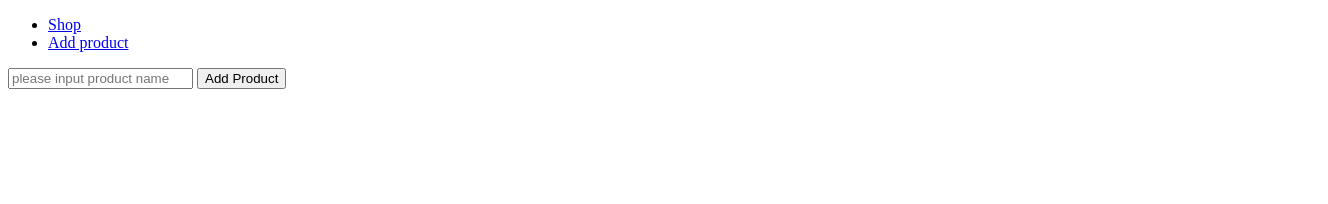
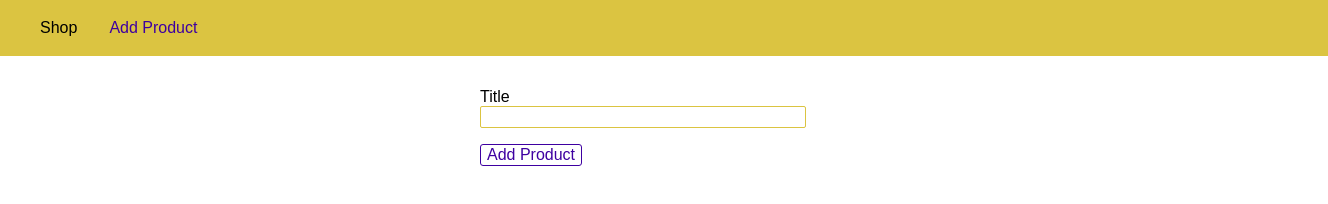
Before and after one commit to joeban0608/nodejs-section-5, a website: page views/add-product.html in a window 1280 px wide. Shown: the whole page, 1328 px wide, since content can reach past the window. Drawn offline with Linux system fonts and the light colour scheme.

Commit message:
feat: 5-74 Styling our Pages

```diff
--- a/app.js
+++ b/app.js
@@ -4,6 +4,8 @@ const bodyParser = require("body-parser");
 const adminRoutes = require("./routes/admin");
 const shopRoute = require("./routes/shop");
 const errorRoute = require("./routes/404");
+
+app.use(express.static("public"));
 app.use(bodyParser.urlencoded({ extended: false }));
 
 app.use("/admin", adminRoutes);
--- /dev/null
+++ b/public/styles/global.css
@@ -0,0 +1,9 @@
+body {
+  padding: 0;
+  margin: 0;
+  font-family: sans-serif;
+}
+
+main {
+  padding: 1rem;
+}
--- /dev/null
+++ b/public/styles/header.style.css
@@ -0,0 +1,35 @@
+.main-header {
+  width: 100%;
+  height: 3.5rem;
+  background-color: #dbc441;
+  padding: 0 1.5rem;
+}
+
+.main-header__nav {
+  height: 100%;
+  display: flex;
+  align-items: center;
+}
+
+.main-header__item-list {
+  list-style: none;
+  margin: 0;
+  padding: 0;
+  display: flex;
+}
+
+.main-header__item {
+  margin: 0 1rem;
+  padding: 0;
+}
+
+.main-header__item a {
+  text-decoration: none;
+  color: black;
+}
+
+.main-header__item a:hover,
+.main-header__item a:active,
+.main-header__item a.active {
+  color: #3e00a1;
+}
--- a/views/add-product.html
+++ b/views/add-product.html
@@ -1,28 +1,72 @@
 <!DOCTYPE html>
 <html lang="en">
   <head>
-  <meta charset="UTF-8">
-  <meta name="viewport" content="width=device-width, initial-scale=1.0">
-  <title>Add product</title>
+    <meta charset="UTF-8" />
+    <meta name="viewport" content="width=device-width, initial-scale=1.0" />
+    <meta http-equiv="X-UA-Compatible" content="ie=edge" />
+    <title>Add Product</title>
+    <link rel="stylesheet" href="/styles/global.css" />
+    <link rel="stylesheet" href="/styles/header.style.css" />
+    <style>
+      .product-form {
+        width: 20rem;
+        max-width: 90%;
+        margin: auto;
+      }
+
+      .form-control {
+        margin: 1rem 0;
+      }
+
+      .form-control label,
+      .form-control input {
+        display: block;
+        width: 100%;
+      }
+
+      .form-control input {
+        border: 1px solid #dbc441;
+        font: inherit;
+        border-radius: 2px;
+      }
+
+      button {
+        font: inherit;
+        border: 1px solid #3e00a1;
+        color: #3e00a1;
+        background: white;
+        border-radius: 3px;
+        cursor: pointer;
+      }
+
+      button:hover,
+      button:active {
+        background-color: #3e00a1;
+        color: white;
+      }
+    </style>
   </head>
+
   <body>
-  <header>
-    <nav>
-      <ul>
-        <li>
-          <a href="/">Shop</a>
-        </li>
-        <li>
-          <a href="/admin/add-product">Add product</a>
+    <header class="main-header">
+      <nav class="main-header__nav">
+        <ul class="main-header__item-list">
+          <li class="main-header__item"><a href="/">Shop</a></li>
+          <li class="main-header__item">
+            <a class="active" href="/admin/add-product">Add Product</a>
           </li>
         </ul>
       </nav>
     </header>
+
     <main>
-    <form action="/admin/add-product" method="POST">
-      <input type="text" name="product_name" placeholder="please input product name">
+      <form class="product-form" action="/admin/add-product" method="POST">
+        <div class="form-control">
+          <label for="title">Title</label>
+          <input type="text" name="title" id="title" />
+        </div>
+
         <button type="submit">Add Product</button>
-      </input>
       </form>
     </main>
   </body>
```
Also changed, not shown: views/404.html (+14 -1 lines), views/shop.html (+13 -10 lines), README.md. Lines whose indentation alone changed are shown as unchanged.
